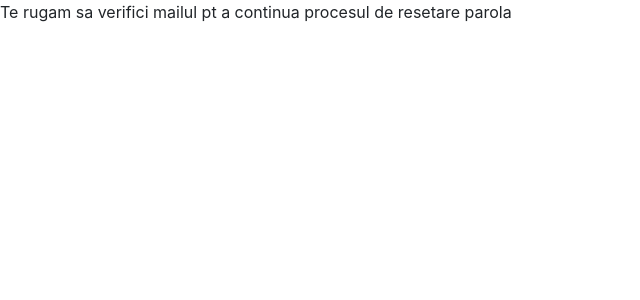
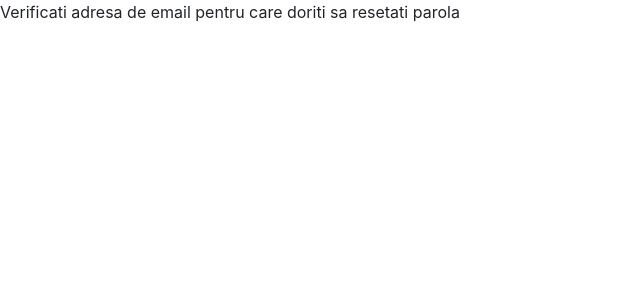
Before and after one commit to LowBudgetChaplin/Django-List-Demo-App, a Django app: a page that uses templates/registration/password_reset_done.html in a window 1280 px wide. Shown: the top 300 px of the page, without its empty margins (0-640 px from the left). Run offline with Django 4.2, Linux system fonts and the light colour scheme; some libraries are stand-ins or nearby versions.

Commit message:
Update password_reset_done.html

```diff
--- a/templates/registration/password_reset_done.html
+++ b/templates/registration/password_reset_done.html
@@ -1,4 +1,4 @@
 {% extends 'base.html' %}
 {% block content %}
-    <p>Te rugam sa verifici mailul pt a continua procesul de resetare parola</p>
+    <p>Verificati adresa de email pentru care doriti sa resetati parola</p>
 {% endblock %}
```
